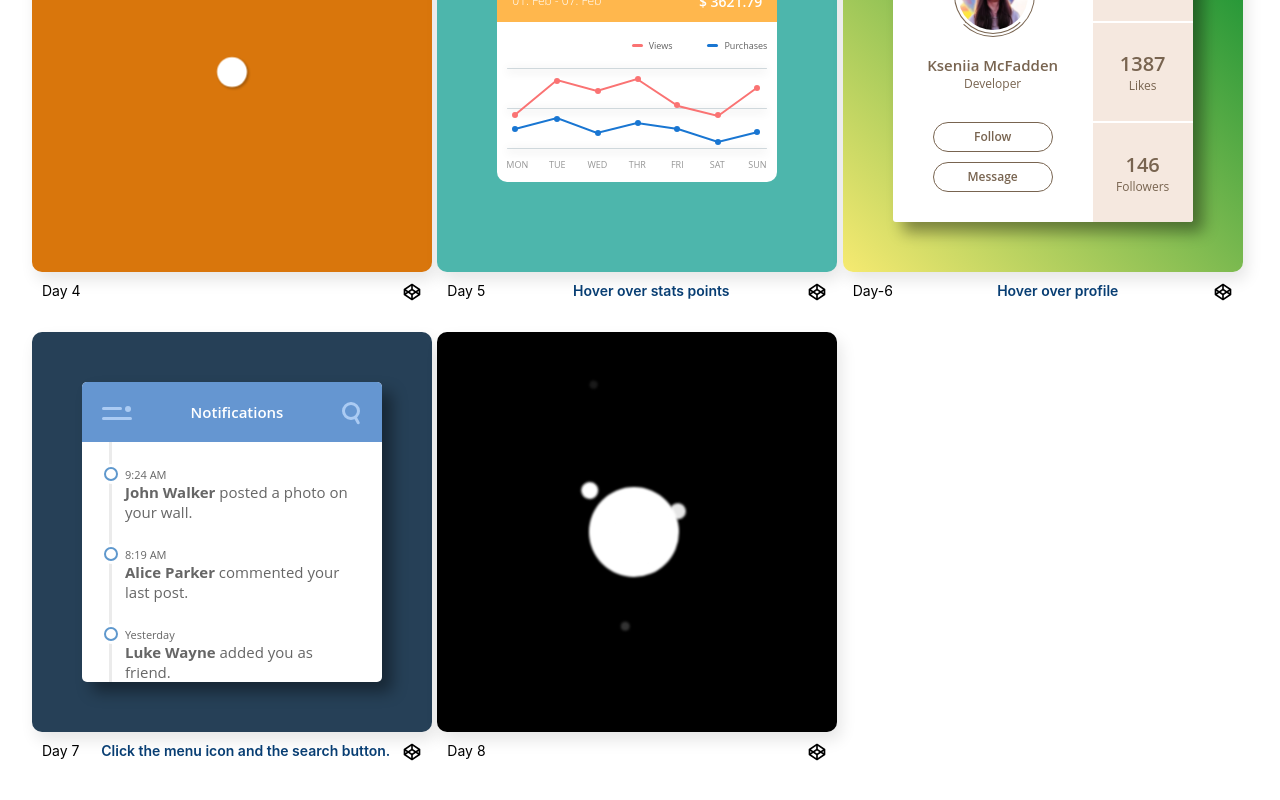
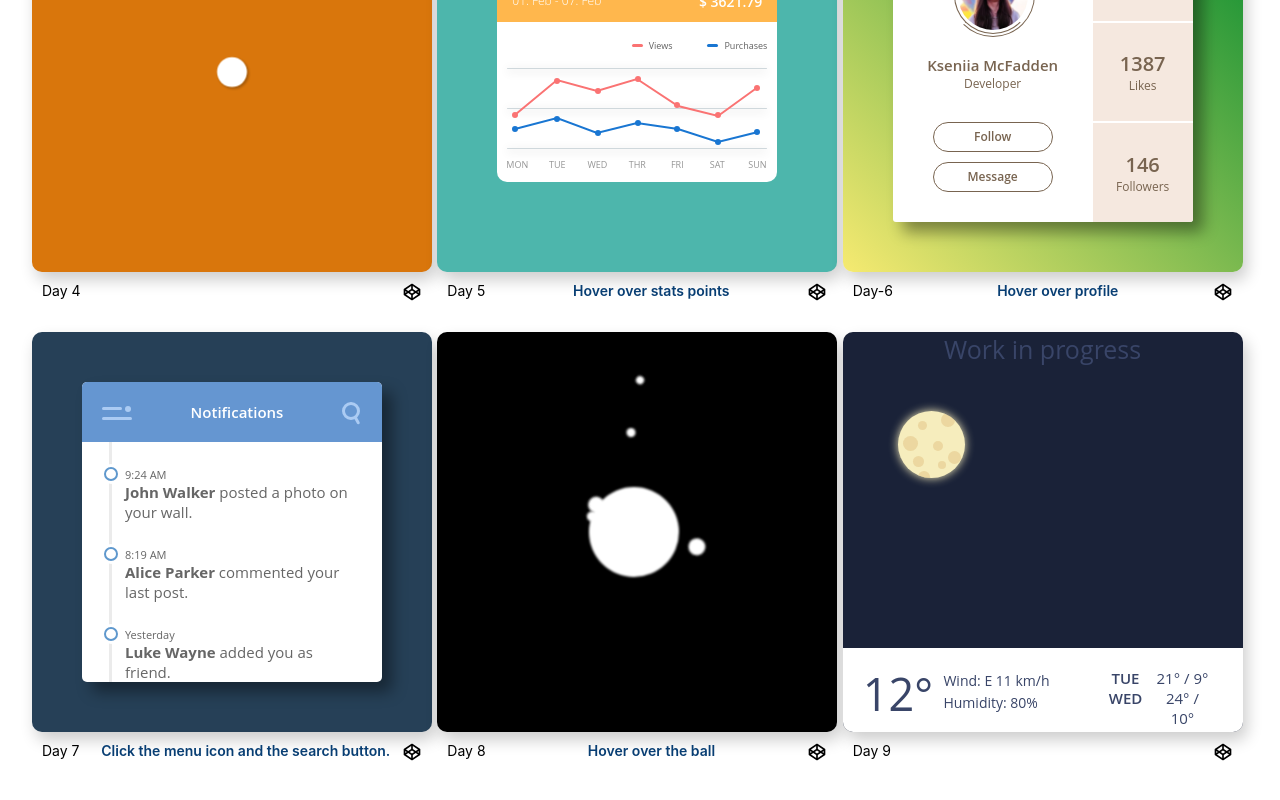
Before and after one commit to Khrebtova/css-portfolio, a React (Create React App) app: page / in a window 1280 px wide. Shown: the part 620-1420 px from the top of the page. Built offline with nearby package versions, Linux system fonts and the light colour scheme.

Commit message:
start day-9 component structure and animation

```diff
--- a/src/App.js
+++ b/src/App.js
@@ -8,6 +8,7 @@ import Day5 from './components/day-5/day-5';
 import Day6 from './components/day-6/day-6';
 import Day7 from './components/day-7/day-7';
 import Day8 from './components/day-8/day-8';
+import Day9 from './components/day-9/day-9';
 function App() {
   return (
     <div className="App" >
@@ -19,6 +20,7 @@ function App() {
       <Day6 />
       <Day7 />
       <Day8 />
+      <Day9 />
     </div>
   );
 }
--- a/src/components/day-8/day-8.jsx
+++ b/src/components/day-8/day-8.jsx
@@ -32,6 +32,7 @@ const Day8 = () => {
       <Details
         title="Day 8"
         linkURL="https://codepen.io/Khrebtova/pen/WNgwxdp"
+        action="Hover over the ball"
       />
     </div>
   );
--- a/src/components/day-8/day-8.scss
+++ b/src/components/day-8/day-8.scss
@@ -29,6 +29,7 @@
       border-radius: 50%;
       background: #fff;
       filter: blur(1px) brightness(1.5);
+      z-index: 1;
     }
 
     @for $i from 1 through 9 {
@@ -73,7 +74,7 @@
             ($i / 5) +
             s
             infinite;
-          filter: blur(1px) opacity($i / 10);
+          filter: blur(1px) ;
         }
       }
     }
--- /dev/null
+++ b/src/components/day-9/day-9.jsx
@@ -0,0 +1,56 @@
+import React from "react";
+import Details from "../details/details";
+import "./day-9.scss";
+import "../frame/Frame.scss";
+const Day9 = () => {
+  const renderCraters = () => {
+    const craters = [];
+    for (let i = 1; i <= 8; i++) {
+      craters.push(<div className={`crater-${i}`}></div>);
+    }
+    return craters;
+  }
+
+  const renderHills = () => {
+    const hills = [];
+    for (let i = 1; i < 5; i++) {
+      hills.push(<div className={`hill-${i}`}></div>);
+    }
+    return hills;
+  }
+  return (
+    <div>
+      <div className="frame day-9-frame">
+        <p>Work in progress</p>
+        <div className="day-9-window">
+          <div className="moon">
+            {renderCraters()}
+          </div>
+          {renderHills()}
+        </div>
+        <div className="day-9-report-card">
+          <div className="temperature">12°</div>
+          <div className="details">
+            <p>Wind: E 11 km/h</p>
+            <p>Humidity: 80%</p>
+          </div>
+          <div className="next-day-forecast">
+            <div className="days">
+                TUE
+                <br />
+                WED
+            </div>
+            <div className="temperatures">
+                21° / 9°
+                <br />
+                24° / 10°
+            </div>
+          </div>
+        </div>
+      </div>
+      <Details title="Day 9" />
+    </div>
+  );
+};
+
+export default Day9;
--- /dev/null
+++ b/src/components/day-9/day-9.scss
@@ -0,0 +1,128 @@
+.day-9-frame {
+  background: #1a2238;
+  color: #394568;
+
+  .moon {
+    position: relative;
+    width: 67px;
+    height: 67px;
+    top: 45px;
+    left: 55px;
+    border-radius: 50px;
+    background: #f6edbd;
+    overflow: hidden;
+    box-shadow: 0 0 10px 0 #f6edbd;
+    animation: moon-up 1s ease-in-out forwards;
+
+    @for $i from 1 through 8 {
+        .crater-#{$i} {
+            background: #e0bf807d ;
+            position: absolute;
+            border-radius: 50%;
+            width: ($i + 7) + px;
+            height: ($i + 7) + px;
+        }
+    }
+    .crater-1{
+        top: 50px;
+        left: 40px;
+    }
+    .crater-2{
+        top: 10px;
+        left: 20px;
+    }
+    .crater-3{
+        top: 30px;
+        left: 35px;
+    }
+    .crater-4{
+        top: 45px;
+        left: 15px;
+    }
+    .crater-5{
+        top: 60px;
+        left: 20px;
+    }
+    .crater-6{
+        top: 40px;
+        left: 50px;
+    }
+    .crater-7{
+        top: 2px;
+        left: 43px;
+    }
+    .crater-8{
+        top: 25px;
+        left: 5px;
+    }
+  }
+
+  .day-9-report-card {
+    position: relative;
+    background: #fff;
+    height: 90px;
+    width: 400px;
+    top: 215px;
+    z-index: 10;
+    display: flex;
+    flex-direction: row;
+    justify-content: space-between;
+    padding: 10px 0 0 0;
+
+    .temperature {
+      font-size: 45px;
+      font-weight: 400;
+      margin-left: 20px;
+      margin-top: 5px;
+    }
+
+    .details {
+      display: flex;
+      flex-direction: column;
+      justify-content: start;
+      align-items: flex-start;
+      margin-top: 3px;
+      gap: 3px;
+      width: 200px;
+      .p {
+        font-size: 15px;
+        font-weight: 400;
+      }
+    }
+
+    .next-day-forecast {
+      display: flex;
+      flex-direction: row;
+      justify-content: space-between;
+      margin-right: 20px;
+      margin-top: 10px;
+      width: 130px;
+      .days,
+      .temperatures {
+        font-size: 15px;
+        line-height: 20px;
+        margin-right: 10px;
+      }
+      .days {
+        font-weight: 600;
+        &:hover {
+          cursor: pointer;
+
+          text-decoration: underline;
+        }
+      }
+    }
+  }
+}
+
+@keyframes moon-up {
+  0% {
+    top: 300px;
+  }
+  50% {
+    top: 0px;
+  }
+  100% {
+    top: 45px;
+  }
+}
--- a/src/components/frame/Frame.scss
+++ b/src/components/frame/Frame.scss
@@ -2,7 +2,7 @@
     width: 400px;
     height: 400px;
     border-radius: 10px;
-    box-shadow: 4px 8px 16px 0 rgba(0, 0, 0, 0.1);
+    box-shadow: 4px 8px 16px 0 rgba(0, 0, 0, 0.2);
     overflow: hidden;
     font-family: "Open Sans", Helvetica, sans-serif;
     -webkit-font-smoothing: antialiased;
```
